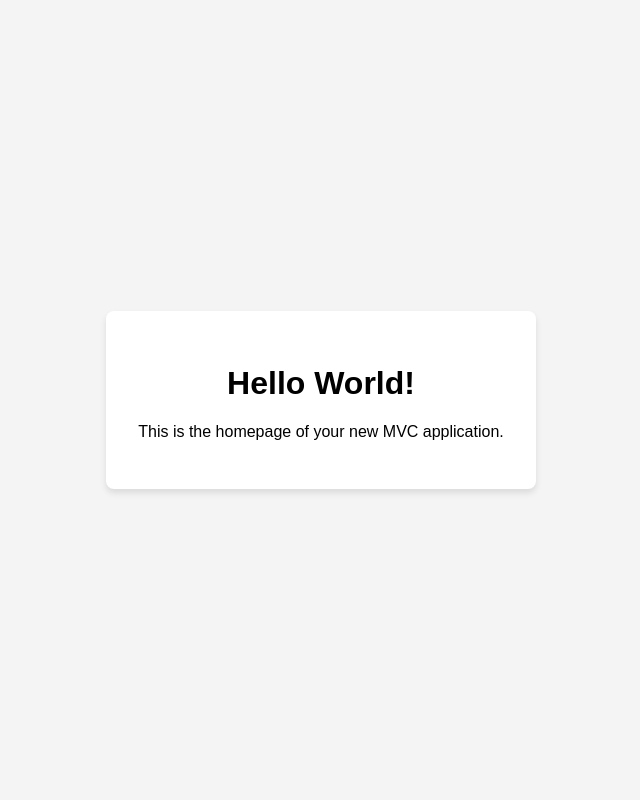
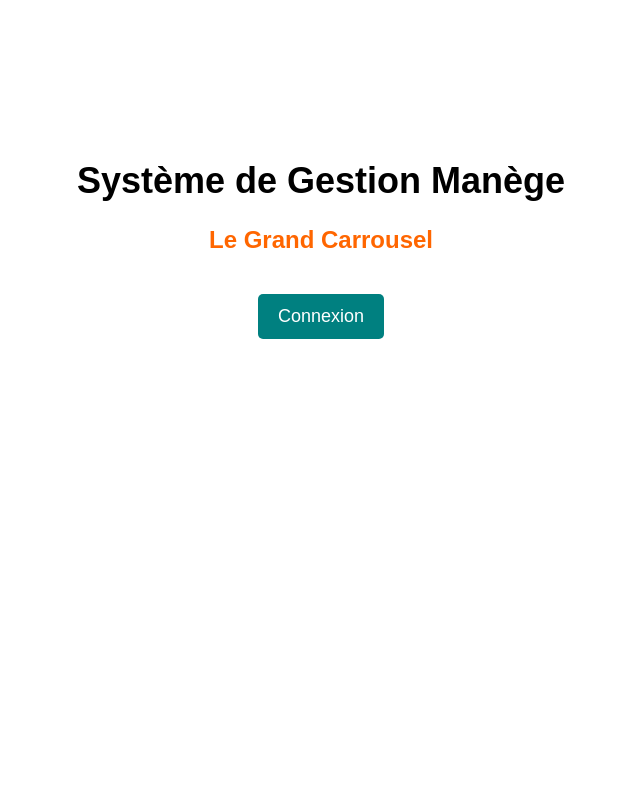
Before and after one commit to tristandaniel8/G11B, a PHP site: page /home.php in a window 1280 px wide. Shown: the whole page, without its empty margins (319-959 px from the left). Run offline with PHP 8.4, Linux system fonts and the light colour scheme; data that the repository does not hold is empty.

Commit message:
Ajout de fichiers de test et modification de la vue home

```diff
--- a/src/Views/home.php
+++ b/src/Views/home.php
@@ -1,23 +1,46 @@
 <!DOCTYPE html>
-<html lang="en">
+<html lang="fr">
 <head>
     <meta charset="UTF-8">
-    <meta name="viewport" content="width=device-width, initial-scale=1.0">
-    <title>Homepage</title>
+    <title>Accueil - Système de Gestion Manège</title>
     <style>
-        body { font-family: sans-serif; display: grid; place-content: center; min-height: 100vh; margin: 0; background-color: #f4f4f4; }
-        .container { text-align: center; padding: 2rem; background-color: white; border-radius: 8px; box-shadow: 0 4px 6px rgba(0,0,0,0.1); }
-        .success { color: #28a745; }
-        .error { color: #dc3545; }
+        body {
+            font-family: Arial, sans-serif;
+            text-align: center;
+            padding-top: 10%;
+        }
+        h1 {
+            font-size: 36px;
+        }
+        h2 {
+            font-size: 24px;
+            color: #ff6600;
+        }
+        .btn {
+            background-color: teal;
+            color: white;
+            padding: 12px 20px;
+            border: none;
+            font-size: 18px;
+            cursor: pointer;
+            border-radius: 5px;
+            margin-top: 20px;
+        }
+        .status {
+            margin-top: 40px;
+            font-style: italic;
+            color: gray;
+        }
     </style>
 </head>
 <body>
-    <div class="container">
-        <h1>Hello World!</h1>
-        <p>This is the homepage of your new MVC application.</p>
-        <p class="<?php echo $connection_status ? 'success' : 'error'; ?>">
-            <?php echo htmlspecialchars($db_status, ENT_QUOTES, 'UTF-8'); ?>
-        </p>
+    <h1>Système de Gestion Manège</h1>
+    <h2>Le Grand Carrousel</h2>
+
+    <a href="/login"><button class="btn">Connexion</button></a>
+
+    <div class="status">
+        <?php if (isset($db_status)) echo htmlspecialchars($db_status); ?>
     </div>
 </body>
 </html>
--- /dev/null
+++ b/src/public/test.php
@@ -0,0 +1,4 @@
+<?php
+echo "Test file in public folder created at: " . date('Y-m-d H:i:s');
+echo "<br>This file confirms Docker volume mounting is working correctly.";
+?>
--- /dev/null
+++ b/src/test.php
@@ -0,0 +1,4 @@
+<?php
+echo "Test file created at: " . date('Y-m-d H:i:s');
+echo "<br>This file is to verify Docker volume mounting is working correctly.";
+?>
```
